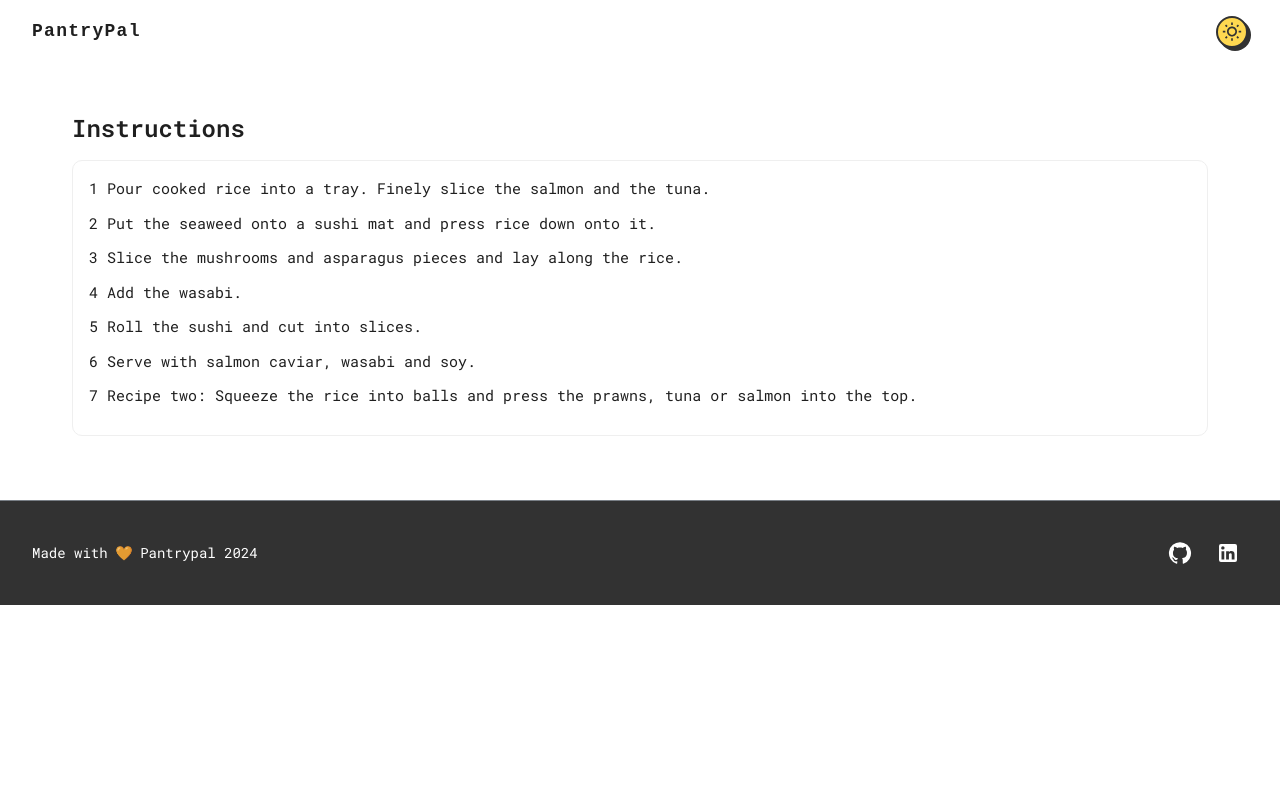
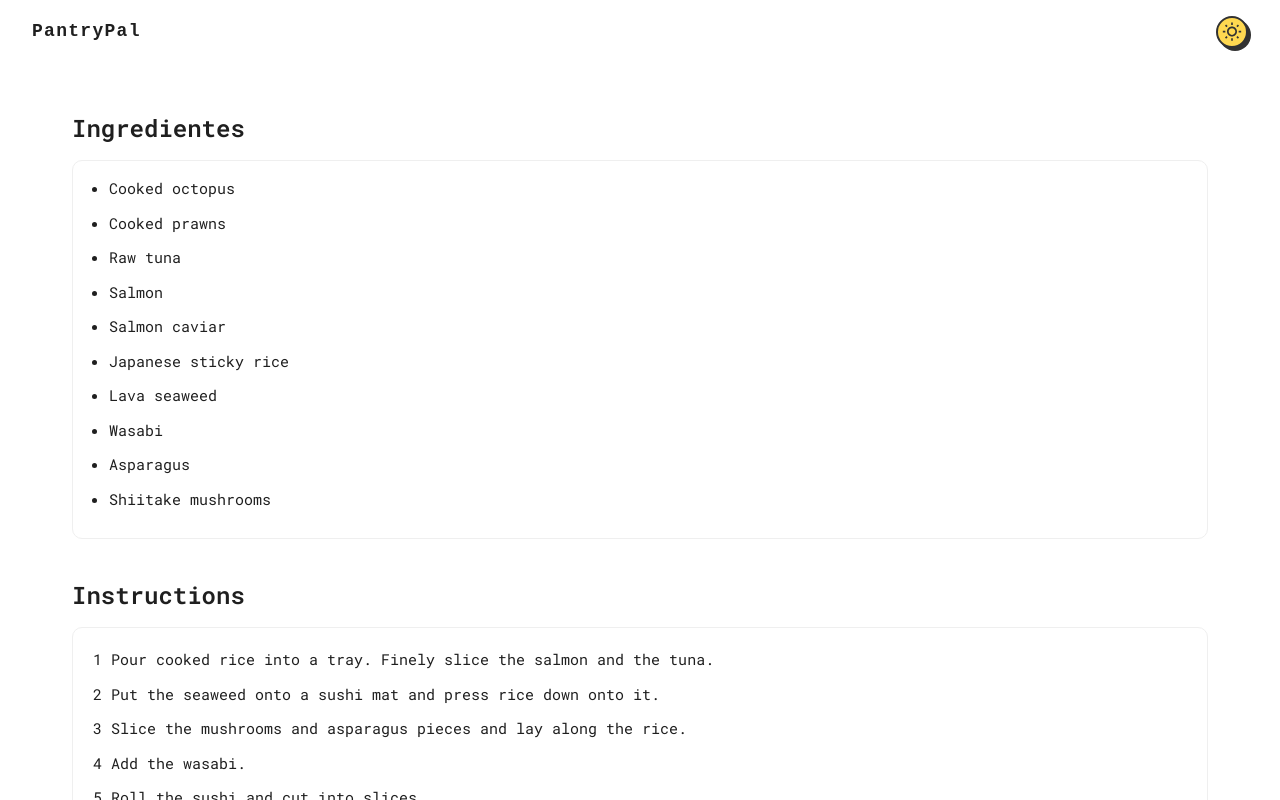
Before and after one commit to Neyza24/pantry-pal-app, a React (Vite) app: page /recipes/1 in a window 1280 px wide. Shown: the top 800 px of the page. Built offline with nearby package versions, Linux system fonts and the light colour scheme; no server answers.

Commit message:
implement detail ingredients component based on 2 scenarios

```diff
--- /dev/null
+++ b/src/recipes/components/IngredientsRecipe.jsx
@@ -0,0 +1,28 @@
+import { recipeDataByID } from "../../mock/recipe"
+import { Box, Typography } from "@mui/material";
+
+export const IngredientsRecipe = () => {
+    const stepsInstructions = recipeDataByID.extendedIngredients;
+
+    return (
+        <Box>
+            <Typography variant="h5" sx={{ pb: '1rem', fontSize: { xs: '1.25rem', md: '1.5rem' } }}>
+                Ingredientes
+            </Typography>
+            <div style={{ border: '1px solid #efefef', padding: '16px', borderRadius: '10px' }}>
+                <ul style={{ paddingLeft: '20px' }}>
+                    {
+                        stepsInstructions.map(item =>
+                            <li key={item.id}
+                                style={{ paddingBottom: '12px' }}
+                            >
+                                {item.original ? item.original : item.name}
+                            </li>
+                        )
+                    }
+                </ul>
+            </div>
+        </Box>
+
+    )
+}
--- a/src/recipes/components/RecipeInstructions.jsx
+++ b/src/recipes/components/RecipeInstructions.jsx
@@ -1,5 +1,5 @@
 import { recipeDataByID } from "../../mock/recipe"
-import { Typography } from "@mui/material";
+import { Box, Typography } from "@mui/material";
 
 export const RecipeInstructions = () => {
 
@@ -33,15 +33,15 @@ export const RecipeInstructions = () => {
     }
 
     return (
-        <>
+        <Box>
             <Typography variant="h5" sx={{ pb: '1rem', fontSize: { xs: '1.25rem', md: '1.5rem' } }}>
                 Instructions
             </Typography>
-            <div style={{ border: '1px solid #efefef', padding: '16px', borderRadius: '10px' }}>
+            <div style={{ border: '1px solid #efefef', padding: '20px', borderRadius: '10px' }}>
                 {
                     instructions
                 }
             </div>
-        </>
+        </Box>
     )
 }
--- a/src/recipes/views/RecipeView.jsx
+++ b/src/recipes/views/RecipeView.jsx
@@ -1,17 +1,20 @@
 // import { RecipeInfoIcons } from "../components/RecipeInfoIcons"
 import { Box,   } from "@mui/material"
 import { RecipeInstructions } from "../components/RecipeInstructions"
+import { IngredientsRecipe } from "../components/IngredientsRecipe"
 
 
 
 export const RecipeView = () => {
 
     return (
+
         <Box
             maxWidth="lg"
-            sx={{ display: 'flex', flexDirection: 'column', pt: '3rem', pb: '4rem', px: { xs: '1rem', sm: '1.5rem', md: '2rem' }, margin: 'auto' }}
+            sx={{ display: 'flex', flexDirection: 'column', pt: '3rem', pb: '4rem', px: { xs: '1rem', sm: '1.5rem', md: '2rem' }, margin: 'auto', gap: '40px' }}
         >
             {/* <RecipeInfoIcons /> */}
+            <IngredientsRecipe />
             <RecipeInstructions />
         </Box>
     )
```
